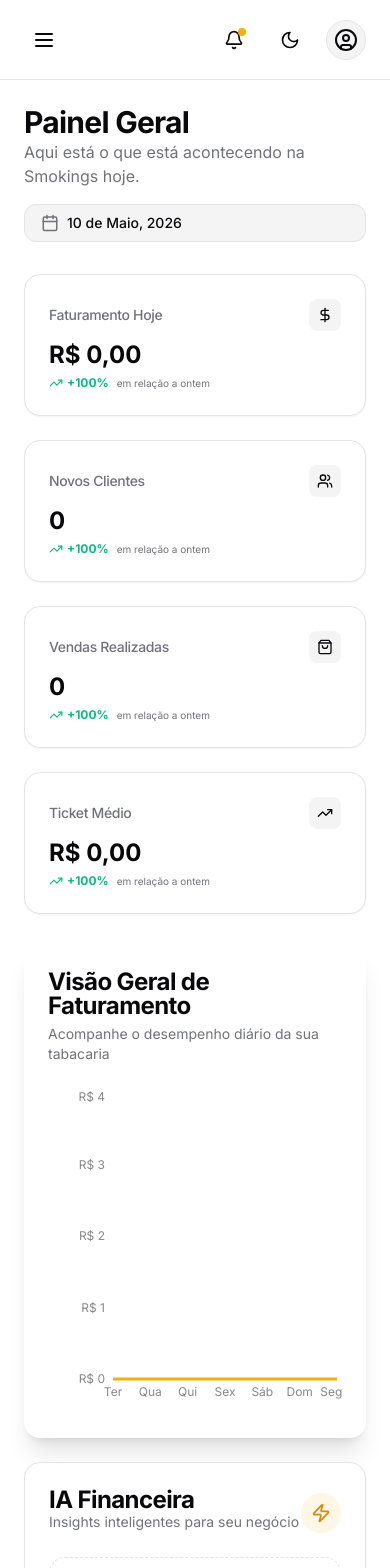
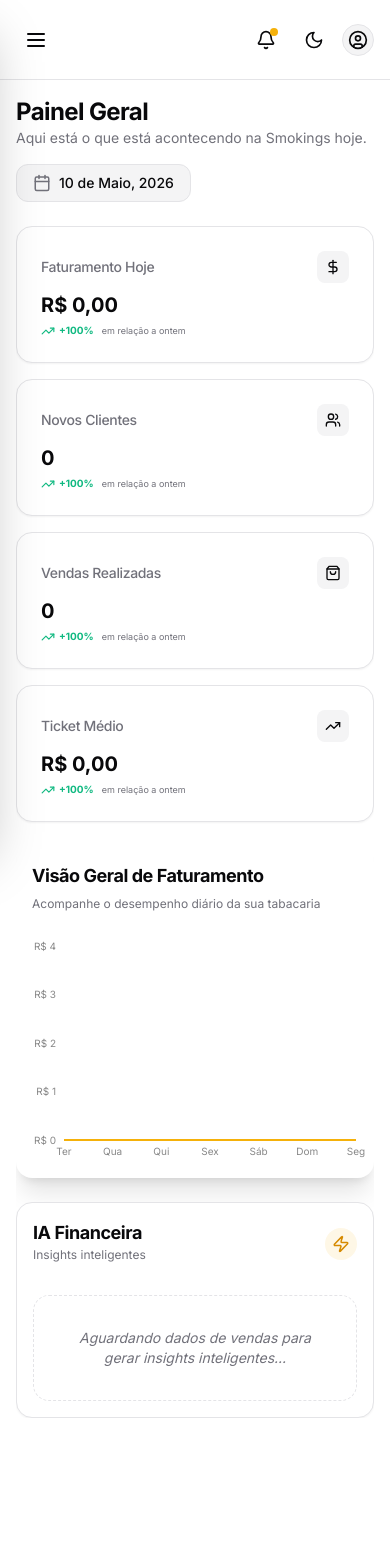
Before and after one commit to mascarz/smokings-finance, a Next.js app: page /dashboard in a window 390 px wide. Shown: the top 1568 px of the page. After the commit the page ends 1434 px from the top, so only its background shows below. Built offline with nearby package versions, Linux system fonts and the light colour scheme.

Commit message:
design: sistema ultra responsivo para mobile

```diff
--- a/src/app/dashboard/page.tsx
+++ b/src/app/dashboard/page.tsx
@@ -99,15 +99,15 @@ export default function DashboardPage() {
   ];
 
   return (
-    <div className="space-y-8">
+    <div className="space-y-6 md:space-y-8 max-w-full overflow-x-hidden">
       {/* Welcome Header */}
       <div className="flex flex-col md:flex-row md:items-center justify-between gap-4">
         <div>
-          <h1 className="text-3xl font-bold tracking-tight">Painel Geral</h1>
-          <p className="text-muted-foreground">Aqui está o que está acontecendo na Smokings hoje.</p>
+          <h1 className="text-2xl md:text-3xl font-bold tracking-tight">Painel Geral</h1>
+          <p className="text-sm md:text-base text-muted-foreground">Aqui está o que está acontecendo na Smokings hoje.</p>
         </div>
         <div
-          className="flex items-center gap-2 px-4 py-2 bg-secondary rounded-xl border border-border cursor-pointer hover:bg-accent transition-colors"
+          className="flex items-center gap-2 px-4 py-2 bg-secondary rounded-xl border border-border cursor-pointer hover:bg-accent transition-colors self-start md:self-auto"
           onClick={() => toast("Calendário de eventos em breve!", "info")}
         >
           <Calendar size={18} className="text-muted-foreground" />
@@ -116,7 +116,7 @@ export default function DashboardPage() {
       </div>
 
       {/* Stats Grid */}
-      <div className="grid grid-cols-1 sm:grid-cols-2 lg:grid-cols-4 gap-6">
+      <div className="grid grid-cols-1 sm:grid-cols-2 lg:grid-cols-4 gap-4 md:gap-6">
         {stats.map((stat, index) => (
           <motion.div
             key={stat.title}
@@ -133,7 +133,7 @@ export default function DashboardPage() {
                 </div>
               </CardHeader>
               <CardContent>
-                <div className="text-2xl font-bold">
+                <div className="text-xl md:text-2xl font-bold">
                   {typeof stat.value === "number" && stat.title.includes("Faturamento") || stat.title.includes("Ticket")
                     ? formatCurrency(stat.value)
                     : stat.value}
@@ -144,10 +144,10 @@ export default function DashboardPage() {
                   ) : (
                     <TrendingDown size={14} className="text-rose-500" />
                   )}
-                  <span className={stat.trend === "up" ? "text-emerald-500 text-xs font-bold" : "text-rose-500 text-xs font-bold"}>
+                  <span className={stat.trend === "up" ? "text-emerald-500 text-[10px] md:text-xs font-bold" : "text-rose-500 text-[10px] md:text-xs font-bold"}>
                     {stat.change}
                   </span>
-                  <span className="text-[10px] text-muted-foreground ml-1">em relação a ontem</span>
+                  <span className="text-[9px] md:text-[10px] text-muted-foreground ml-1">em relação a ontem</span>
                 </div>
               </CardContent>
             </Card>
@@ -157,14 +157,14 @@ export default function DashboardPage() {
 
       {/* Charts Row */}
       <div className="grid grid-cols-1 lg:grid-cols-7 gap-6">
-        <Card className="lg:col-span-4 border-none shadow-xl bg-gradient-to-br from-card to-secondary/30">
-          <CardHeader>
-            <CardTitle>Visão Geral de Faturamento</CardTitle>
-            <CardDescription>Acompanhe o desempenho diário da sua tabacaria</CardDescription>
+        <Card className="lg:col-span-4 border-none shadow-xl bg-gradient-to-br from-card to-secondary/30 overflow-hidden">
+          <CardHeader className="p-4 md:p-6">
+            <CardTitle className="text-lg md:text-xl">Visão Geral de Faturamento</CardTitle>
+            <CardDescription className="text-xs md:text-sm">Acompanhe o desempenho diário da sua tabacaria</CardDescription>
           </CardHeader>
-          <CardContent className="h-[350px]">
+          <CardContent className="h-[250px] md:h-[350px] p-2 md:p-6">
             <ResponsiveContainer width="100%" height="100%">
-              <AreaChart data={dynamicChartData}>
+              <AreaChart data={dynamicChartData} margin={{ top: 10, right: 10, left: -20, bottom: 0 }}>
                 <defs>
                   <linearGradient id="colorFaturamento" x1="0" y1="0" x2="0" y2="1">
                     <stop offset="5%" stopColor="#f5b10a" stopOpacity={0.3}/>
@@ -176,12 +176,12 @@ export default function DashboardPage() {
                   dataKey="name"
                   axisLine={false}
                   tickLine={false}
-                  tick={{ fill: '#888', fontSize: 12 }}
+                  tick={{ fill: '#888', fontSize: 10 }}
                 />
                 <YAxis
                   axisLine={false}
                   tickLine={false}
-                  tick={{ fill: '#888', fontSize: 12 }}
+                  tick={{ fill: '#888', fontSize: 10 }}
                   tickFormatter={(value) => `R$ ${value}`}
                 />
                 <Tooltip
@@ -189,7 +189,8 @@ export default function DashboardPage() {
                     backgroundColor: 'rgba(0,0,0,0.8)',
                     border: 'none',
                     borderRadius: '12px',
-                    color: '#fff'
+                    color: '#fff',
+                    fontSize: '12px'
                   }}
                   itemStyle={{ color: '#f5b10a' }}
                 />
@@ -197,7 +198,7 @@ export default function DashboardPage() {
                   type="monotone"
                   dataKey="faturamento"
                   stroke="#f5b10a"
-                  strokeWidth={3}
+                  strokeWidth={2}
                   fillOpacity={1}
                   fill="url(#colorFaturamento)"
                 />
@@ -207,16 +208,16 @@ export default function DashboardPage() {
         </Card>
 
         <Card className="lg:col-span-3">
-          <CardHeader className="flex flex-row items-center justify-between">
+          <CardHeader className="flex flex-row items-center justify-between p-4 md:p-6">
             <div>
-              <CardTitle>IA Financeira</CardTitle>
-              <CardDescription>Insights inteligentes para seu negócio</CardDescription>
+              <CardTitle className="text-lg md:text-xl">IA Financeira</CardTitle>
+              <CardDescription className="text-xs md:text-sm">Insights inteligentes</CardDescription>
             </div>
-            <div className="w-10 h-10 rounded-full bg-gold-500/10 flex items-center justify-center text-gold-600">
-              <Zap size={20} />
+            <div className="w-8 h-8 md:w-10 md:h-10 rounded-full bg-gold-500/10 flex items-center justify-center text-gold-600">
+              <Zap size={18} />
             </div>
           </CardHeader>
-          <CardContent className="space-y-4">
+          <CardContent className="space-y-4 p-4 md:p-6">
             {sales.length > 0 ? (
               <>
                 <div className="p-4 rounded-xl bg-secondary/50 border border-border space-y-2">
--- a/src/components/dashboard-layout.tsx
+++ b/src/components/dashboard-layout.tsx
@@ -77,10 +77,8 @@ export default function DashboardLayout({ children }: { children: React.ReactNod
     { href: "/dashboard/ai", icon: Zap, label: "IA Financeira" },
   ];
 
-  return (
-    <div className="flex min-h-screen bg-background text-foreground">
-      {/* Sidebar Desktop */}
-      <aside className="hidden lg:flex flex-col w-72 border-r border-border p-6 fixed inset-y-0">
+  const SidebarContent = () => (
+    <>
       <div className="flex items-center gap-2 mb-10 px-2">
         <div className="w-8 h-8 rounded-lg bg-black dark:bg-white flex items-center justify-center">
           <span className="text-white dark:text-black font-bold">S</span>
@@ -90,16 +88,19 @@ export default function DashboardLayout({ children }: { children: React.ReactNod
 
       <nav className="flex-1 flex flex-col gap-2">
         {menuItems.map((item) => (
+          <div key={item.href} onClick={() => setIsSidebarOpen(false)}>
             <SidebarItem
-              key={item.href}
               {...item}
               active={pathname === item.href}
             />
+          </div>
         ))}
       </nav>
 
       <div className="mt-auto flex flex-col gap-2 pt-6 border-t border-border">
+        <div onClick={() => setIsSidebarOpen(false)}>
           <SidebarItem href="/dashboard/perfil" icon={UserCircle} label="Meu Perfil" active={pathname === "/dashboard/perfil"} />
+        </div>
         <button
           onClick={handleLogout}
           className="flex items-center gap-3 px-4 py-3 rounded-xl text-destructive hover:bg-destructive/10 transition-all duration-200 group w-full text-left"
@@ -108,12 +109,21 @@ export default function DashboardLayout({ children }: { children: React.ReactNod
           <span className="font-medium">Sair</span>
         </button>
       </div>
+    </>
+  );
+
+  return (
+    <div className="flex min-h-screen bg-background text-foreground overflow-x-hidden">
+      {/* Sidebar Desktop */}
+      <aside className="hidden lg:flex flex-col w-72 border-r border-border p-6 fixed inset-y-0">
+        <SidebarContent />
       </aside>
 
       {/* Main Content */}
-      <div className="flex-1 lg:ml-72 flex flex-col">
+      <div className="flex-1 lg:ml-72 flex flex-col w-full min-w-0">
         {/* Header */}
-        <header className="h-20 border-b border-border px-6 flex items-center justify-between sticky top-0 bg-background/80 backdrop-blur-md z-30">
+        <header className="h-20 border-b border-border px-4 md:px-6 flex items-center justify-between sticky top-0 bg-background/80 backdrop-blur-md z-30">
+          <div className="flex items-center gap-4">
             <button
               className="lg:hidden p-2 hover:bg-accent rounded-lg"
               onClick={() => setIsSidebarOpen(true)}
@@ -121,25 +131,30 @@ export default function DashboardLayout({ children }: { children: React.ReactNod
               <Menu size={24} />
             </button>
 
+            <div className="hidden sm:block lg:hidden">
+              <span className="font-bold text-lg tracking-tight">SMOKINGS</span>
+            </div>
+
             <div className="hidden lg:block">
               <h2 className="text-sm font-medium text-muted-foreground">Bem-vindo de volta,</h2>
-            <h1 className="text-xl font-bold">Dono da Tabacaria</h1>
+              <h1 className="text-xl font-bold">{user?.name || "Dono da Tabacaria"}</h1>
+            </div>
           </div>
 
-          <div className="flex items-center gap-4">
+          <div className="flex items-center gap-2 md:gap-4">
             <Button variant="ghost" size="icon" className="rounded-full relative">
               <Bell size={20} />
               <span className="absolute top-2 right-2 w-2 h-2 bg-gold-500 rounded-full"></span>
             </Button>
             <ThemeToggle />
-            <div className="w-10 h-10 rounded-full bg-secondary flex items-center justify-center border border-border">
-              <UserCircle size={24} />
+            <div className="w-8 h-8 md:w-10 md:h-10 rounded-full bg-secondary flex items-center justify-center border border-border">
+              <UserCircle size={20} className="md:size-24" />
             </div>
           </div>
         </header>
 
         {/* Page Content */}
-        <main className="p-6 md:p-10 flex-1">
+        <main className="p-4 md:p-6 lg:p-10 flex-1 w-full max-w-[100vw] overflow-x-hidden">
           {children}
         </main>
       </div>
@@ -147,37 +162,22 @@ export default function DashboardLayout({ children }: { children: React.ReactNod
       {/* Mobile Sidebar Overlay */}
       {isSidebarOpen && (
         <div
-          className="fixed inset-0 bg-black/50 z-40 lg:hidden backdrop-blur-sm"
+          className="fixed inset-0 bg-black/60 z-40 lg:hidden backdrop-blur-sm"
           onClick={() => setIsSidebarOpen(false)}
         />
       )}
 
       {/* Mobile Sidebar */}
       <aside className={cn(
-        "fixed inset-y-0 left-0 w-72 bg-background border-r border-border p-6 z-50 transition-transform duration-300 lg:hidden",
+        "fixed inset-y-0 left-0 w-72 bg-background border-r border-border p-6 z-50 transition-transform duration-300 lg:hidden flex flex-col shadow-2xl",
         isSidebarOpen ? "translate-x-0" : "-translate-x-full"
       )}>
-        <div className="flex items-center justify-between mb-10 px-2">
-          <div className="flex items-center gap-2">
-            <div className="w-8 h-8 rounded-lg bg-black dark:bg-white flex items-center justify-center">
-              <span className="text-white dark:text-black font-bold">S</span>
-            </div>
-            <span className="font-bold text-lg tracking-tight">SMOKINGS</span>
-          </div>
+        <div className="flex items-center justify-end mb-4">
           <button onClick={() => setIsSidebarOpen(false)} className="p-2 hover:bg-accent rounded-lg">
             <X size={24} />
           </button>
         </div>
-
-        <nav className="flex flex-col gap-2">
-          {menuItems.map((item) => (
-            <SidebarItem
-              key={item.href}
-              {...item}
-              active={pathname === item.href}
-            />
-          ))}
-        </nav>
+        <SidebarContent />
       </aside>
     </div>
   );
```
Also changed, not shown: src/app/dashboard/vendas/page.tsx (+40 -13 lines). Lines whose indentation alone changed are shown as unchanged.
